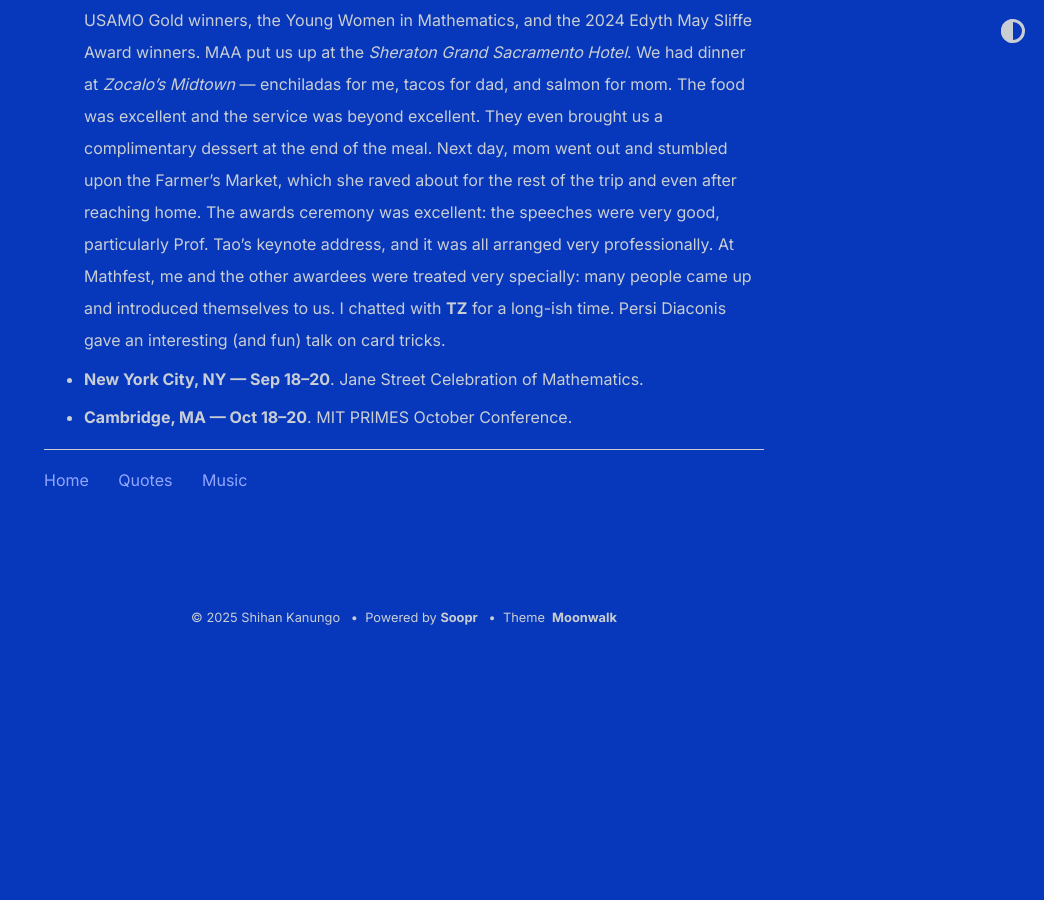
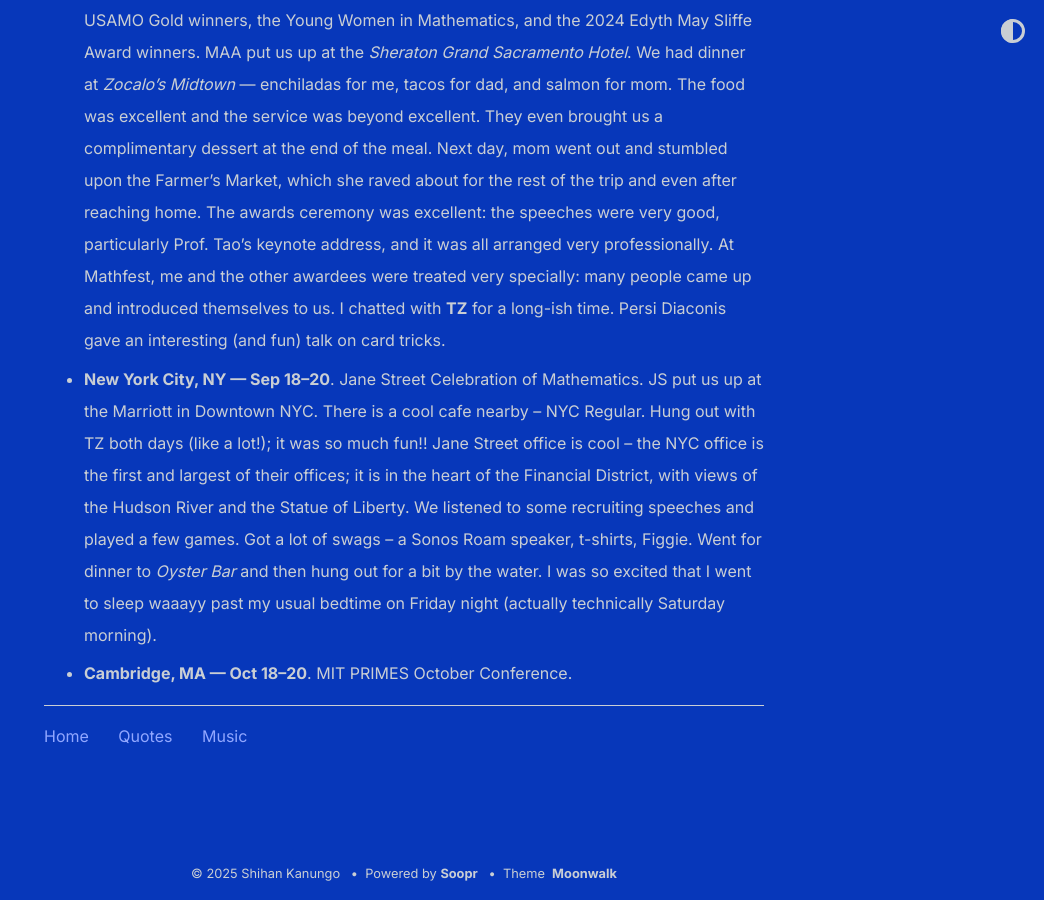
Before and after one commit to shihankanungo/shihankanungo.github.io, a Jekyll site: the page built from travel.md, in a window 1280 px wide and 900 px high, scrolled down 2054 px. Shown: the whole window, without its empty margins (236-1280 px from the left). Built offline with Jekyll 4.4.1, drawn with Linux system fonts in a browser that asks for light colours; before the commit the page ends 2698 px from its top, so only the background shows below that.

Commit message:
Update travel.md

```diff
--- a/travel.md
+++ b/travel.md
@@ -19,5 +19,5 @@
 - **Danville, CA --- Jul 5**. To meet with **WZ** at Blackhawk Plaza.
 - **Guerneville, CA --- Aug 4--8**. The drive took us 3 hours, during which we mostly listened to Taylor Swift, Miranda Lambert and dad's interstate playlist. Mom had some *interesting* questions for us, and we chatted a fair bit as well. Stayed at *The Stavrand Russian River Valley*, which served complimentary breakfast which was amazing &mdash; dad and I ordered *chilaquiles*, while mom went with the *eggs benedict*.
 - **Sacramento, CA --- Aug 8--9**. For the MAA AMC Award Ceremony at the *SAFE Credit Union Convention Center*. Honorees include the 2025 U.S. IMO and EGMO teams, the USAMO Gold winners, the Young Women in Mathematics, and the 2024 Edyth May Sliffe Award winners. MAA put us up at the *Sheraton Grand Sacramento Hotel*. We had dinner at *Zocalo's Midtown* &mdash; enchiladas for me, tacos for dad, and salmon for mom. The food was excellent and the service was beyond excellent. They even brought us a complimentary dessert at the end of the meal. Next day, mom went out and stumbled upon the Farmer's Market, which she raved about for the rest of the trip and even after reaching home. The awards ceremony was excellent: the speeches were very good, particularly Prof. Tao's keynote address, and it was all arranged very professionally. At Mathfest, me and the other awardees were treated very specially: many people came up and introduced themselves to us. I chatted with **TZ** for a long-ish time. Persi Diaconis gave an interesting (and fun) talk on card tricks.
-- **New York City, NY --- Sep 18--20**. Jane Street Celebration of Mathematics.
+- **New York City, NY --- Sep 18--20**. Jane Street Celebration of Mathematics. JS put us up at the Marriott in Downtown NYC. There is a cool cafe nearby -- NYC Regular. Hung out with TZ both days (like a lot!); it was so much fun!! Jane Street office is cool -- the NYC office is the first and largest of their offices; it is in the heart of the Financial District, with views of the Hudson River and the Statue of Liberty. We listened to some recruiting speeches and played a few games. Got a lot of swags -- a Sonos Roam speaker, t-shirts, Figgie. Went for dinner to *Oyster Bar* and then hung out for a bit by the water. I was so excited that I went to sleep waaayy past my usual bedtime on Friday night (actually technically Saturday morning).
 - **Cambridge, MA --- Oct 18--20**. MIT PRIMES October Conference.
```
